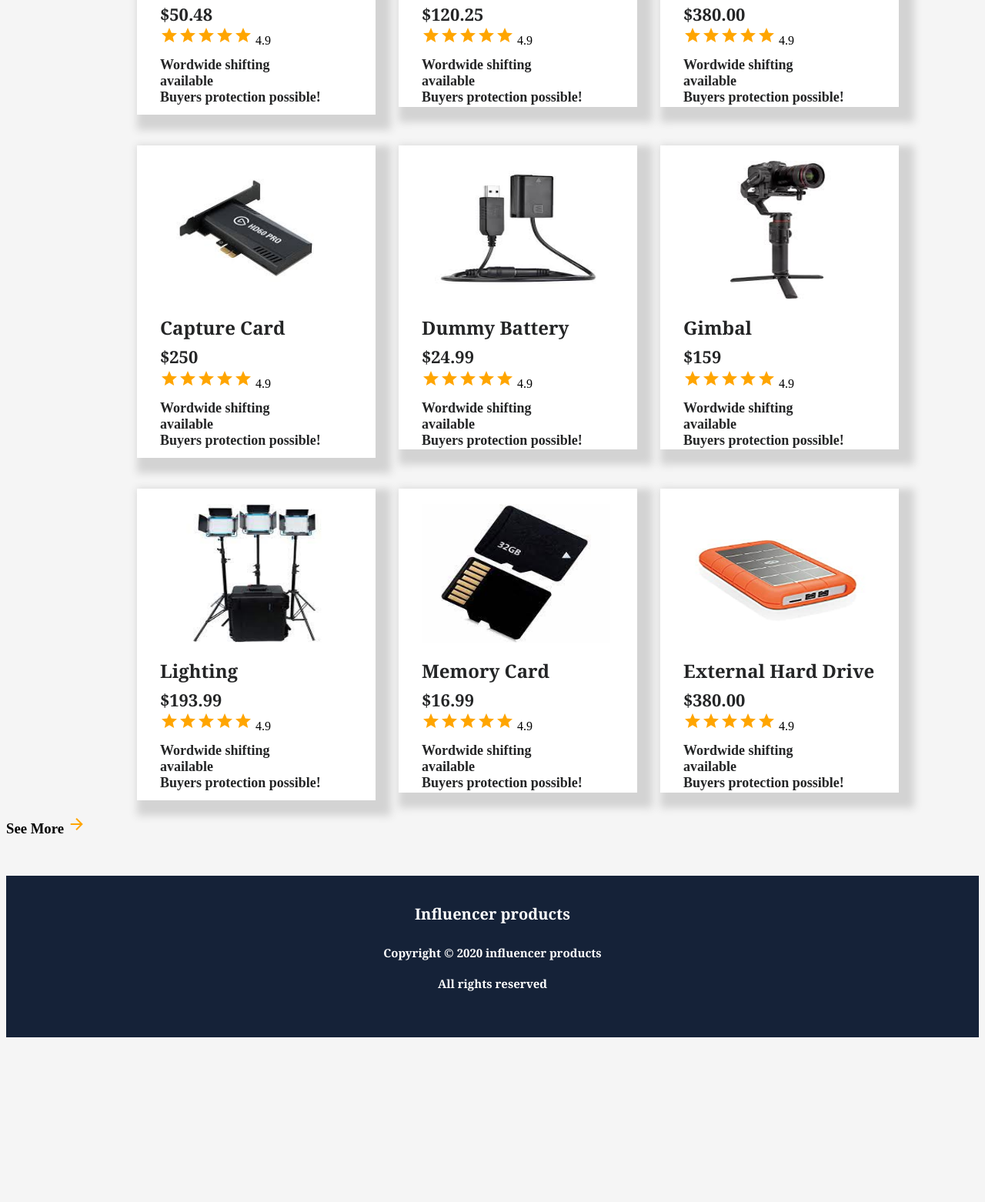
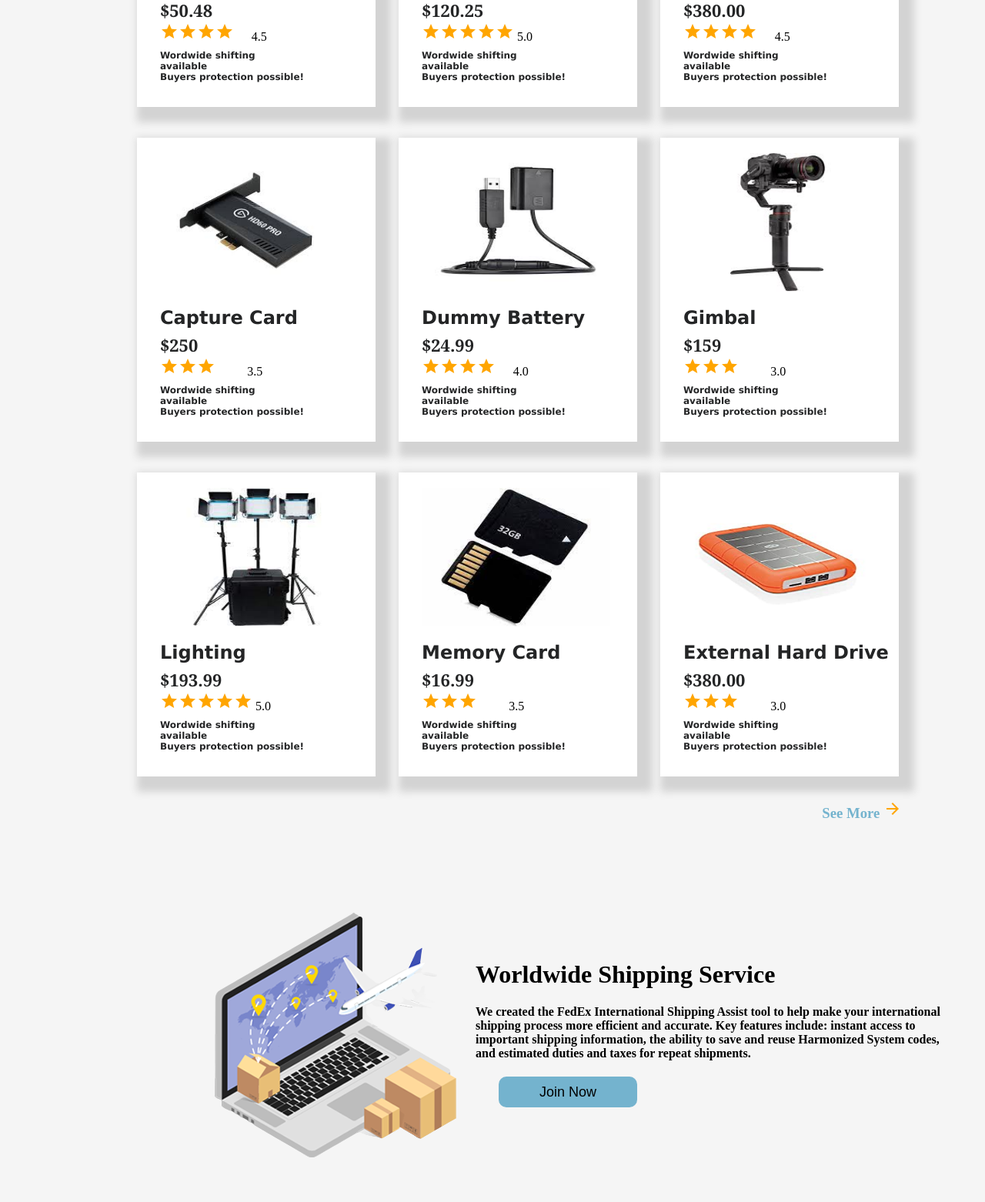
Before and after one commit to riha29/Assignment_2_videography, a plain HTML site: page index.html in a window 1280 px wide. Shown: the part 938-2500 px from the top of the page at 77% size. Before the commit the page ends 2294 px from the top, so only its background shows below. Drawn offline with Linux system fonts and the light colour scheme.

Commit message:
motamoti2

```diff
--- a/index.html
+++ b/index.html
@@ -22,7 +22,7 @@
        <h1 class="heading"> Start your Journey as <br> Videographer</h1>
        <p>Lorem ipsum dolor sit amet, consectetur adipiscing elit. Sem <br>
         vestibulum sed scelerisque eros. Lectus faucibus.</p>
-       <button class="button"> Prebook Now  <i class="material-icons">arrow_forward</i></button>
+       <button class="button"> Prebook Now  </button>
 
  </div>
        <img src="camera.png" class="camera">
@@ -36,8 +36,8 @@
        <h1 class="acc-head"> Flex tripod </h1>
        <h6 class="acc-price">$50.48</h6>
    <div style="margin-top: -50px;">
-       <i class="material-icons">grade</i><i class="material-icons">grade</i><i class="material-icons">grade</i><i class="material-icons">grade</i><i class="material-icons">grade</i>
-        4.9 </div>
+       <i class="material-icons">grade</i><i class="material-icons">grade</i><i class="material-icons">grade</i><i class="material-icons">grade</i><i class="material-icons">&#xe839;</i>
+        4.5 </div>
        <h1 class="acc-foot">Wordwide shifting <br>available <br>Buyers protection possible!</h1>
    </div>
 
@@ -49,7 +49,7 @@
        <h6 class="acc-price">$120.25</h6>
    <div style="margin-top: -50px;">
        <i class="material-icons">grade</i><i class="material-icons">grade</i><i class="material-icons">grade</i><i class="material-icons">grade</i><i class="material-icons">grade</i>
-        4.9 </div>
+        5.0 </div>
        <h1 class="acc-foot">Wordwide shifting <br>available <br>Buyers protection possible!</h1>
    </div>
 
@@ -59,8 +59,8 @@
        <h1 class="acc-head"> Portable Camera </h1>
        <h6 class="acc-price">$380.00</h6>
    <div style="margin-top: -50px;">
-       <i class="material-icons">grade</i><i class="material-icons">grade</i><i class="material-icons">grade</i><i class="material-icons">grade</i><i class="material-icons">grade</i>
-        4.9 </div>
+       <i class="material-icons">grade</i><i class="material-icons">grade</i><i class="material-icons">grade</i><i class="material-icons">grade</i><i class="material-icons">&#xe839;</i>
+        4.5 </div>
        <h1 class="acc-foot">Wordwide shifting<br> available <br>Buyers protection possible!</h1>
    </div>
 </div>
@@ -72,8 +72,8 @@
        <h1 class="acc-head"> Capture Card </h1>
        <h6 class="acc-price">$250</h6>
    <div style="margin-top: -50px;">
-       <i class="material-icons">grade</i><i class="material-icons">grade</i><i class="material-icons">grade</i><i class="material-icons">grade</i><i class="material-icons">grade</i>
-        4.9 </div>
+       <i class="material-icons">grade</i><i class="material-icons">grade</i><i class="material-icons">grade</i><i class="material-icons">&#xe839;</i><i class="material-icons">&#xe83a;</i>
+       3.5 </div>
        <h1 class="acc-foot">Wordwide shifting <br>available <br>Buyers protection possible!</h1>
  </div>
 
@@ -83,8 +83,8 @@
        <h1 class="acc-head"> Dummy Battery  </h1>
        <h6 class="acc-price">$24.99</h6>
    <div style="margin-top: -50px;">
-       <i class="material-icons">grade</i><i class="material-icons">grade</i><i class="material-icons">grade</i><i class="material-icons">grade</i><i class="material-icons">grade</i>
-        4.9 </div>
+       <i class="material-icons">grade</i><i class="material-icons">grade</i><i class="material-icons">grade</i><i class="material-icons">grade</i><i class="material-icons">&#xe83a;</i>
+        4.0 </div>
        <h1 class="acc-foot">Wordwide shifting <br>available <br>Buyers protection possible!</h1>
  </div>
 
@@ -95,8 +95,8 @@
        <h1 class="acc-head">Gimbal  </h1>
        <h6 class="acc-price">$159</h6>
    <div style="margin-top: -50px;">
-       <i class="material-icons">grade</i><i class="material-icons">grade</i><i class="material-icons">grade</i><i class="material-icons">grade</i><i class="material-icons">grade</i>
-        4.9 </div>
+       <i class="material-icons">grade</i><i class="material-icons">grade</i><i class="material-icons">grade</i><i class="material-icons">&#xe83a;</i><i class="material-icons">&#xe83a;</i>
+        3.0 </div>
        <h1 class="acc-foot">Wordwide shifting <br>available <br>Buyers protection possible!</h1>
    </div>
 </div>
@@ -109,7 +109,7 @@
        <h6 class="acc-price"> $193.99</h6>
    <div style="margin-top: -50px;">
        <i class="material-icons">grade</i><i class="material-icons">grade</i><i class="material-icons">grade</i><i class="material-icons">grade</i><i class="material-icons">grade</i>
-        4.9 </div>
+        5.0 </div>
        <h1 class="acc-foot">Wordwide shifting <br>available <br>Buyers protection possible!</h1>
    </div>
 
@@ -119,8 +119,8 @@
        <h1 class="acc-head"> Memory Card  </h1>
        <h6 class="acc-price">$16.99 </h6>
    <div style="margin-top: -50px;">
-       <i class="material-icons">grade</i><i class="material-icons">grade</i><i class="material-icons">grade</i><i class="material-icons">grade</i><i class="material-icons">grade</i>
-        4.9 </div>
+       <i class="material-icons">grade</i><i class="material-icons">grade</i><i class="material-icons">grade</i><i class="material-icons">&#xe839;</i><i class="material-icons">&#xe83a;</i>
+        3.5 </div>
        <h1 class="acc-foot">Wordwide shifting <br>available <br>Buyers protection possible!</h1>
   </div>
 
@@ -130,16 +130,25 @@
        <h1 class="acc-head"> External Hard Drive </h1>
        <h6 class="acc-price">$380.00</h6>
    <div style="margin-top: -50px;">
-       <i class="material-icons">grade</i><i class="material-icons">grade</i><i class="material-icons">grade</i><i class="material-icons">grade</i><i class="material-icons">grade</i>
-        4.9 </div>
+       <i class="material-icons">grade</i><i class="material-icons">grade</i><i class="material-icons">grade</i><i class="material-icons">&#xe83a;</i><i class="material-icons">&#xe83a;</i>
+        3.0 </div>
        <h1 class="acc-foot">Wordwide shifting <br>available <br>Buyers protection possible!</h1>
    </div>
 </div>
 
 
+       <h3 style="color:#74b3ce; text-align: right; margin-top: 30px; margin-right: 100px;"> See More <i class="material-icons">arrow_forward</i></h3>
+       <i class="fas fa-angle-double-right"></i>
 
-       <h3> See More <i class="material-icons">arrow_forward</i></h3>
-       <i class="fas fa-angle-double-right"></i>
+
+         <img src="delivery.png" class="delivery">
+         <div class="deliver-txt">
+                <h1> Worldwide Shipping Service </h1>
+                <h4> We created the FedEx International Shipping Assist tool to help make your international shipping process more efficient and accurate. Key features include: instant access to important shipping information, the ability to save and reuse Harmonized System codes, and estimated duties and taxes for repeat shipments. </h4>
+                <button class="button" style="margin-left: 30px;"> Join Now</button>
+         </div>
+
+
 
       <footer class="foot">
         <h4 class="foot-head"> Influencer products </h4>
--- a/style.css
+++ b/style.css
@@ -42,7 +42,7 @@
 .acc-head {
 font-size: 24px;
 font-weight: 250px;
-font-family: Cambria, Cochin, Georgia, Times, 'Times New Roman', serif;
+font-family: Verdana, Geneva, Tahoma, sans-serif;
 color: #242526;
 }
 
@@ -55,9 +55,9 @@ color: #242526;
 }
 
 .acc-foot {
-    font-family:'Times New Roman', Times, serif;
+    font-family: Verdana, Geneva, Tahoma, sans-serif;
     color: #242526;
-    font-size: 18px;
+    font-size: 12px;
 }
 
 .tripod {
@@ -75,7 +75,7 @@ color: #242526;
     padding-left: 30px;
     width: 280px;
     height: 395px;
-    box-shadow: 10px 10px 10px 10px lightgrey;
+    box-shadow: 10px 10px 10px 10px lightgray;
 }
 .portable {
     background-color: white;
@@ -88,11 +88,11 @@ color: #242526;
 
 .foot {
     background-color: #152238;
-    margin: 50px 0 0 0;
     color: white;
     height: 200px;
     padding: 10px 0 0 0;
     width: 100%;
+    margin-top: 180px;
 }
 
 .foot-head {
@@ -115,5 +115,25 @@ color: #242526;
 }
 
 .button {
-    background-color: lightgray;
+    background-color: #74b3ce;
+    border: none;
+    border-radius: 10px;
+    padding-top: 5px;
+    padding-bottom: 5px;
+    width: 180px;
+    height: 40px;
+    font-size: 18px;
 }
+
+.delivery {
+    margin-left: 200px;
+    float: left;
+    margin-top: 100px;
+}
+
+.deliver-txt {
+    margin-top: 180px;
+    height: 200px;
+    margin-left: 30px;
+    margin-right: 40px;
+}
```
Also changed, not shown: delivery.png (added).
